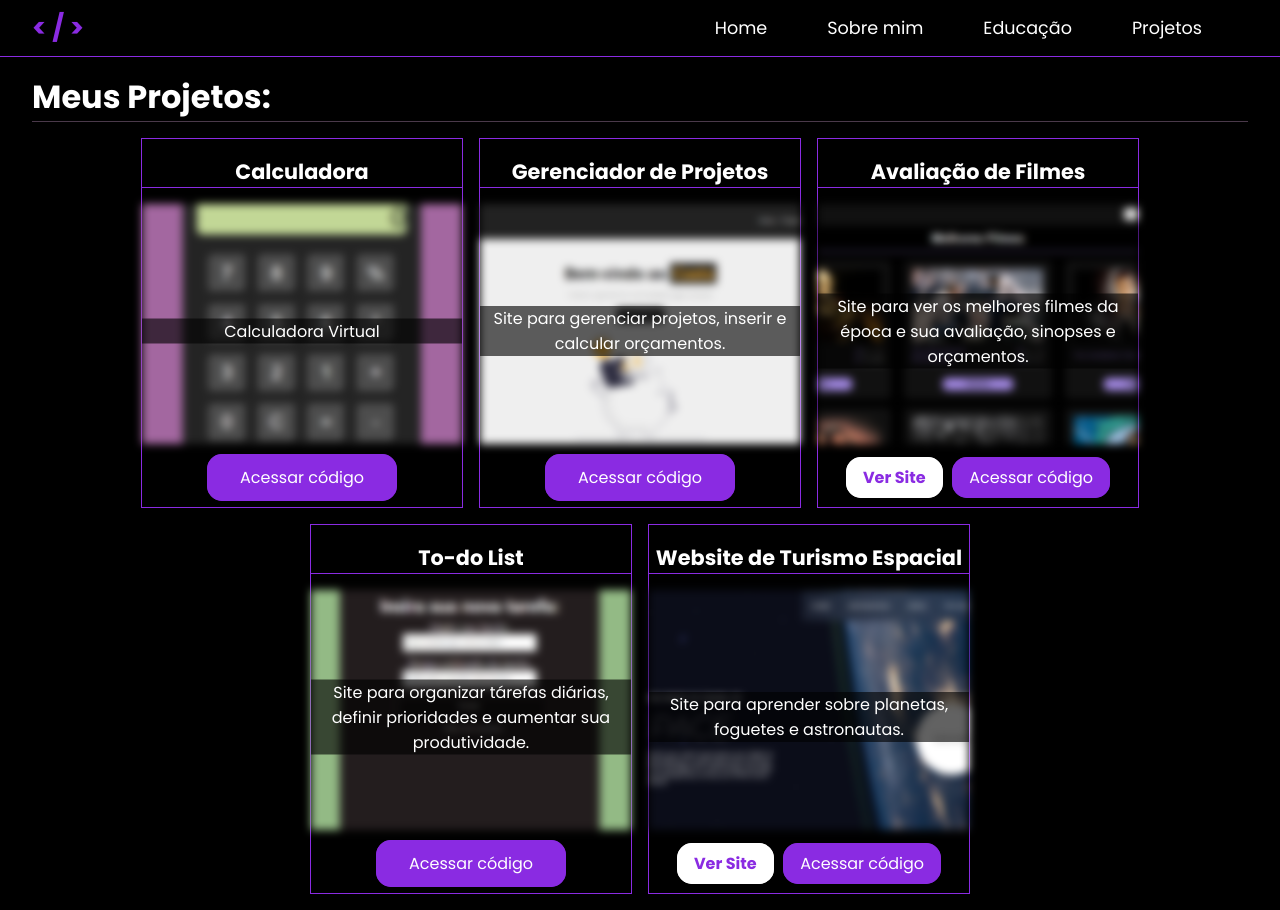
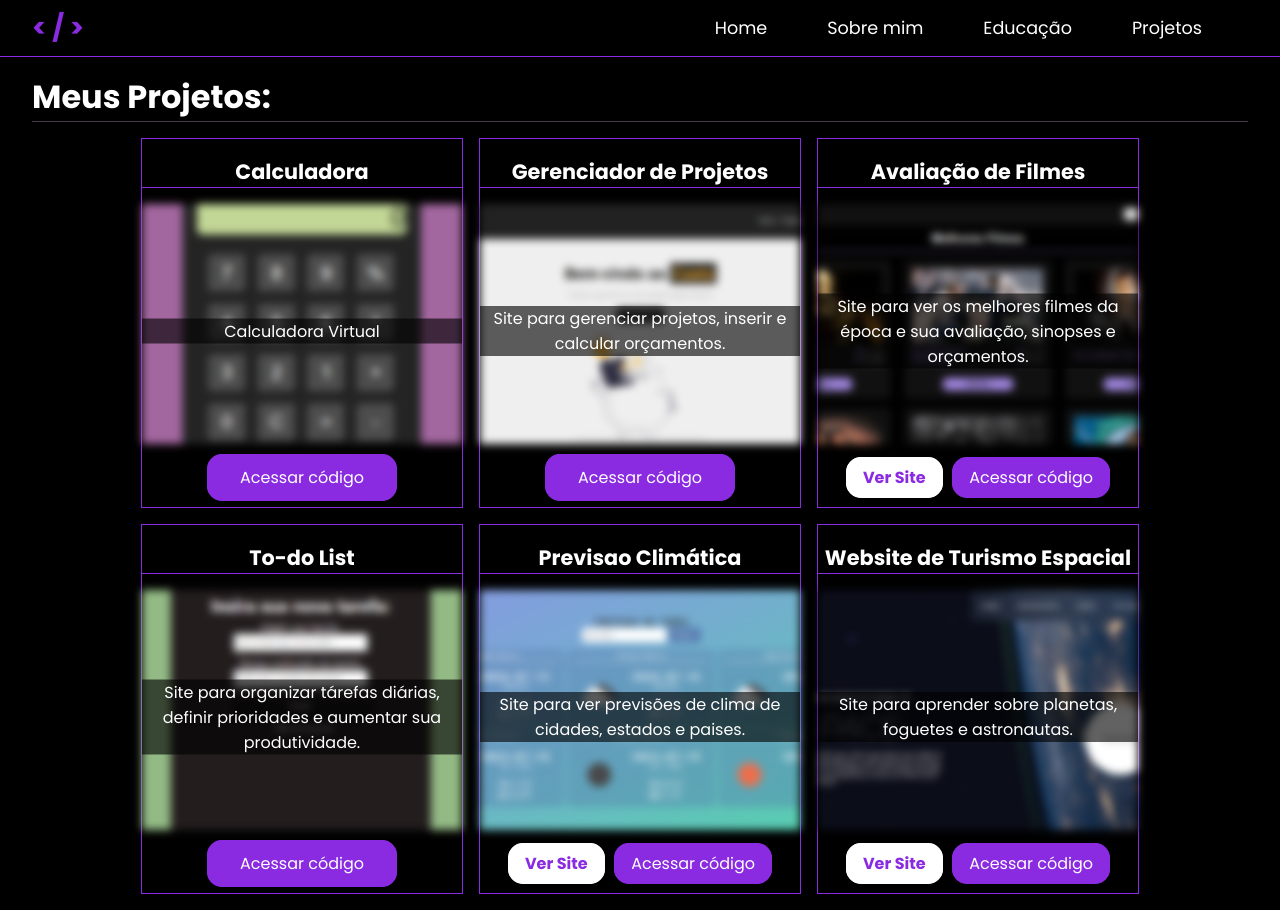
Before and after one commit to IcaroSLV/personal-portfolio, a React (Create React App) app: page /projetos in a window 1280 px wide. Built offline with nearby package versions, Linux system fonts and the light colour scheme.

Commit message:
Adicionado mais 1 site

```diff
--- a/src/Pages/Projetos.js
+++ b/src/Pages/Projetos.js
@@ -7,12 +7,13 @@ import costsProject from '../assets/images/costsimg.png'
 import movieRatingProject from '../assets/images/movieratingimg.png'
 import todoProject from '../assets/images/todoimg.png'
 import spaceTurismProject from '../assets/images/spaceturismimg.png'
+import weatherProject from '../assets/images/weatherimg.png'
 
 import projectData from '../data.json'
 
 function Projetos() {
 
-    const ProjectsImg = [calculatorProject, costsProject, movieRatingProject, todoProject, spaceTurismProject]
+    const ProjectsImg = [calculatorProject, costsProject, movieRatingProject, todoProject, weatherProject, spaceTurismProject]
 
 
     return(
--- a/src/data.json
+++ b/src/data.json
@@ -33,12 +33,22 @@
 
         },
         {
+            "name": "Previsao Climática",
+            "Image": "./assets/images/projectsImg/weatherimg.png",
+            "Description": "Site para ver previsões de clima de cidades, estados e paises.",
+            "gitLink": "https://github.com/IcaroSLV/previsao-do-tempo",
+            "siteLink": "https://main--previsao-climatica.netlify.app"
+
+        },
+        {
             "name": "Website de Turismo Espacial",
             "Image": "./assets/images/projectsImg/spaceturismimg.png",
-            "Description": "Site para aprender sobre planetas, foguetes e astronautas. ",
+            "Description": "Site para aprender sobre planetas, foguetes e astronautas.",
             "gitLink": "https://github.com/IcaroSLV/Space-tourism-Website",
             "siteLink": "https://main--discoveringspace.netlify.app"
 
         }
+
+
     ]
 }
```
Also changed, not shown: src/assets/images/weatherimg.png (added).
